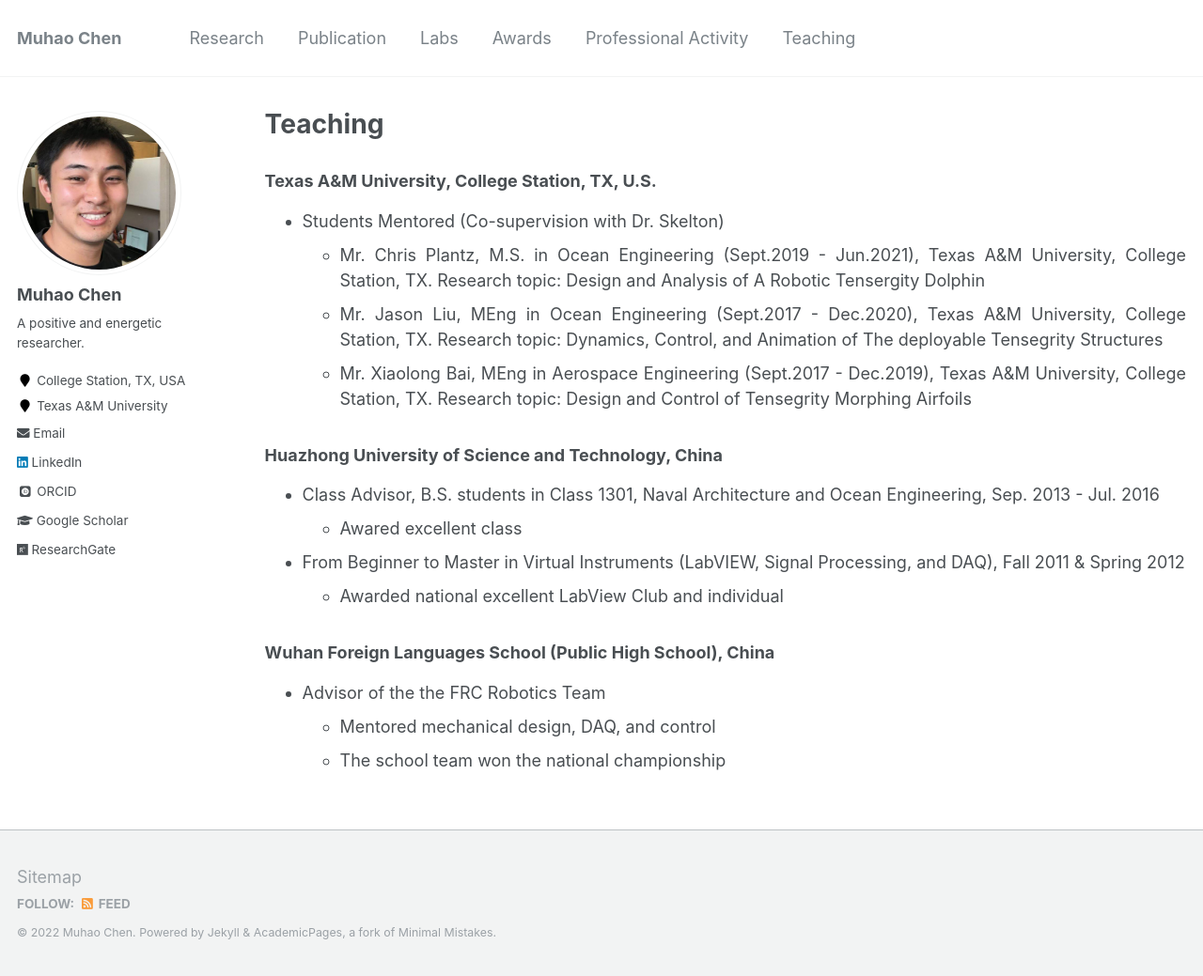
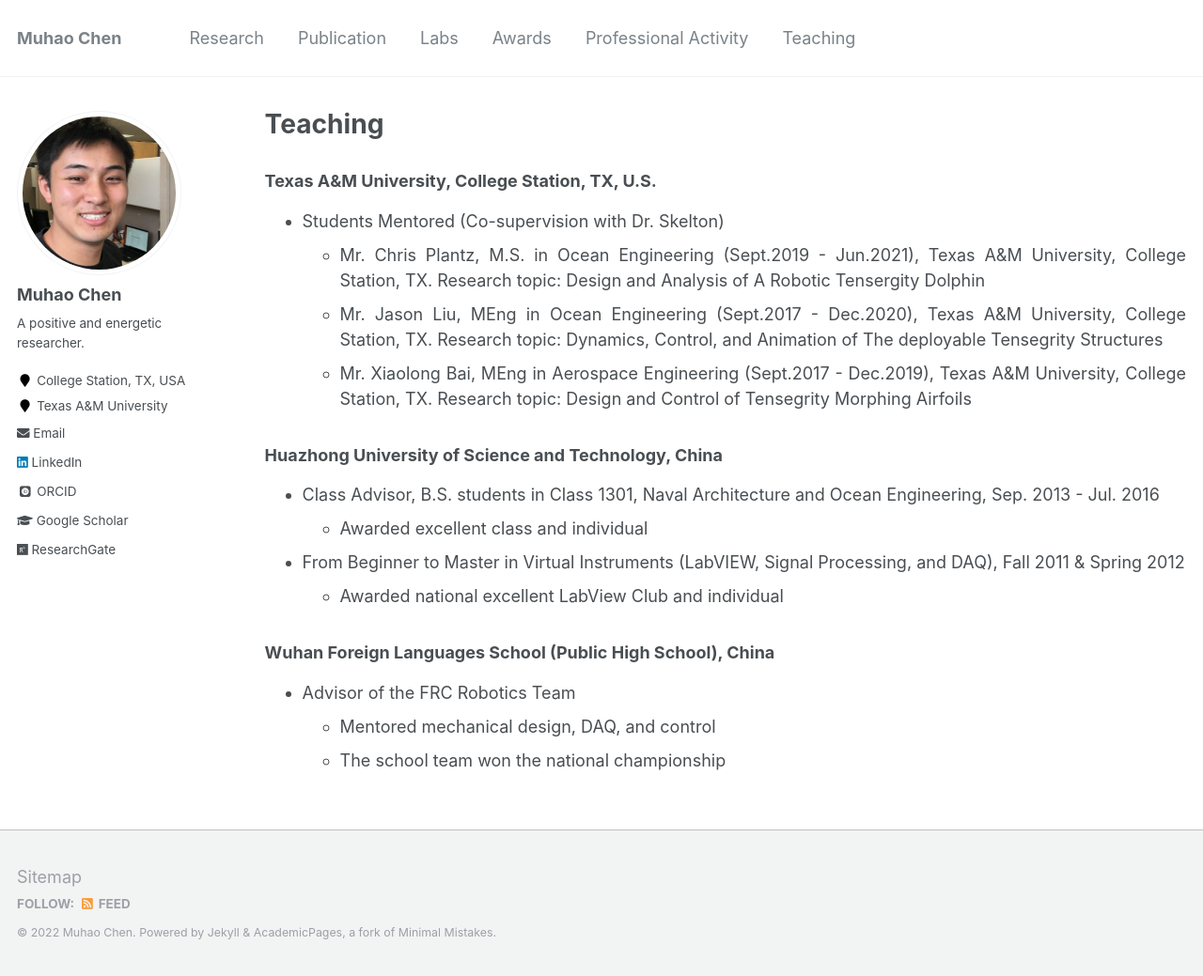
Before and after one commit to Muhao-Chen/muhao-chen.github.io, a Jekyll site: the page built from _pages/teaching.md, in a window 1280 px wide and 1039 px high. Shown: the whole window at 94% size. Built offline with Jekyll 4.4.1, drawn with Linux system fonts in a browser that asks for light colours; some web fonts are replaced.

Commit message:
Update teaching.md

```diff
--- a/_pages/teaching.md
+++ b/_pages/teaching.md
@@ -17,13 +17,13 @@ toc: true
 
 ### Huazhong University of Science and Technology, China
 - Class Advisor, B.S. students in Class 1301, Naval Architecture and Ocean Engineering, Sep. 2013 - Jul. 2016
-    * Awared excellent class
+    * Awarded excellent class and individual
 - From Beginner to Master in Virtual Instruments (LabVIEW, Signal Processing, and DAQ), Fall 2011 & Spring 2012
     * Awarded national excellent LabView Club and individual
 
 
 ### Wuhan Foreign Languages School (Public High School), China
-- Advisor of the the FRC Robotics Team
+- Advisor of the FRC Robotics Team
     - Mentored mechanical design, DAQ, and control
     - The school team won the national championship
 
```
